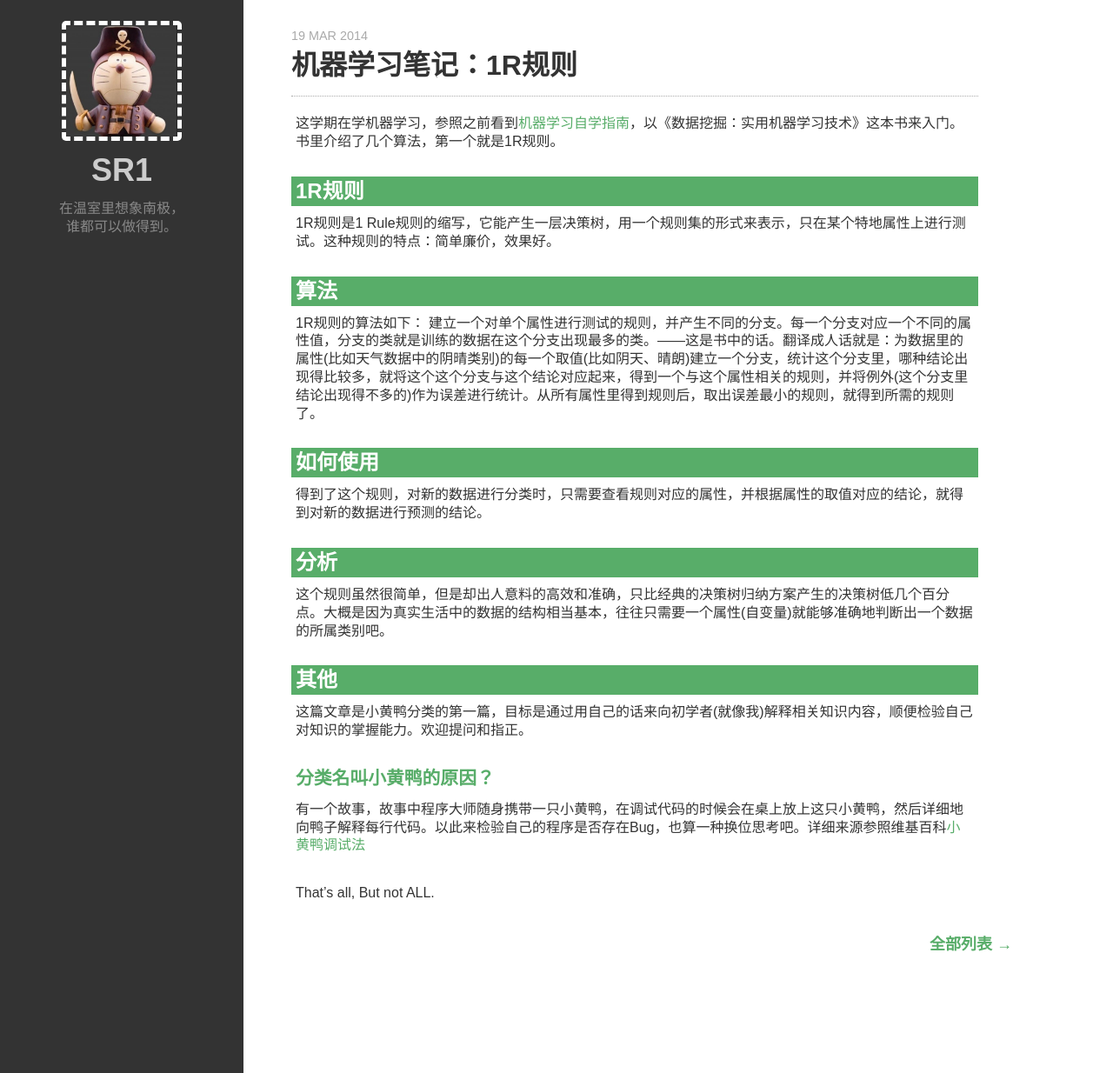
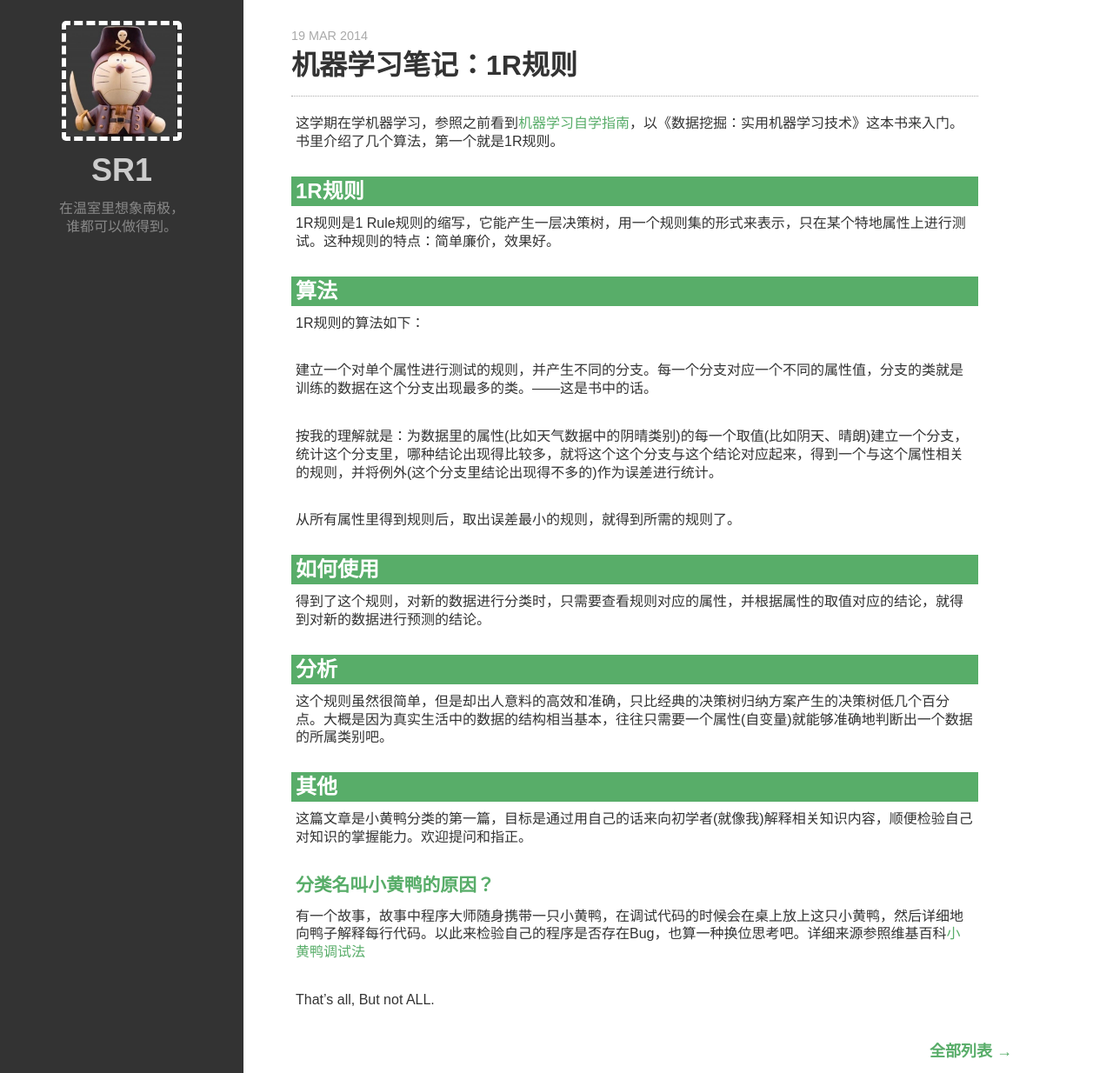
Before and after one commit to SR1s/sr1.me, a Jekyll site: the page built from _posts/2014-03-19-data-mining-note-1-rule.md, in a window 1280 px wide and 1234 px high. Shown: the whole window at 87% size. Built offline with Jekyll 4.4.1, drawn with Linux system fonts in a browser that asks for light colours; nearby versions of some CDN libraries; Markdown is read by kramdown in place of the engine named in the settings; comment, search, counter and statistics services are not loaded.

Commit message:
correct article

```diff
--- a/_posts/2014-03-19-data-mining-note-1-rule.md
+++ b/_posts/2014-03-19-data-mining-note-1-rule.md
@@ -11,7 +11,12 @@ category: 小黄鸭
 
 # 算法
 1R规则的算法如下：
-建立一个对单个属性进行测试的规则，并产生不同的分支。每一个分支对应一个不同的属性值，分支的类就是训练的数据在这个分支出现最多的类。——这是书中的话。翻译成人话就是：为数据里的属性(比如天气数据中的阴晴类别)的每一个取值(比如阴天、晴朗)建立一个分支，统计这个分支里，哪种结论出现得比较多，就将这个这个分支与这个结论对应起来，得到一个与这个属性相关的规则，并将例外(这个分支里结论出现得不多的)作为误差进行统计。从所有属性里得到规则后，取出误差最小的规则，就得到所需的规则了。
+
+建立一个对单个属性进行测试的规则，并产生不同的分支。每一个分支对应一个不同的属性值，分支的类就是训练的数据在这个分支出现最多的类。——这是书中的话。
+
+按我的理解就是：为数据里的属性(比如天气数据中的阴晴类别)的每一个取值(比如阴天、晴朗)建立一个分支，统计这个分支里，哪种结论出现得比较多，就将这个这个分支与这个结论对应起来，得到一个与这个属性相关的规则，并将例外(这个分支里结论出现得不多的)作为误差进行统计。
+
+从所有属性里得到规则后，取出误差最小的规则，就得到所需的规则了。
 
 # 如何使用
 得到了这个规则，对新的数据进行分类时，只需要查看规则对应的属性，并根据属性的取值对应的结论，就得到对新的数据进行预测的结论。
```
Also changed, not shown: _posts/2014-03-11-using-framework-or-not.md (added, +5 -0 lines).
